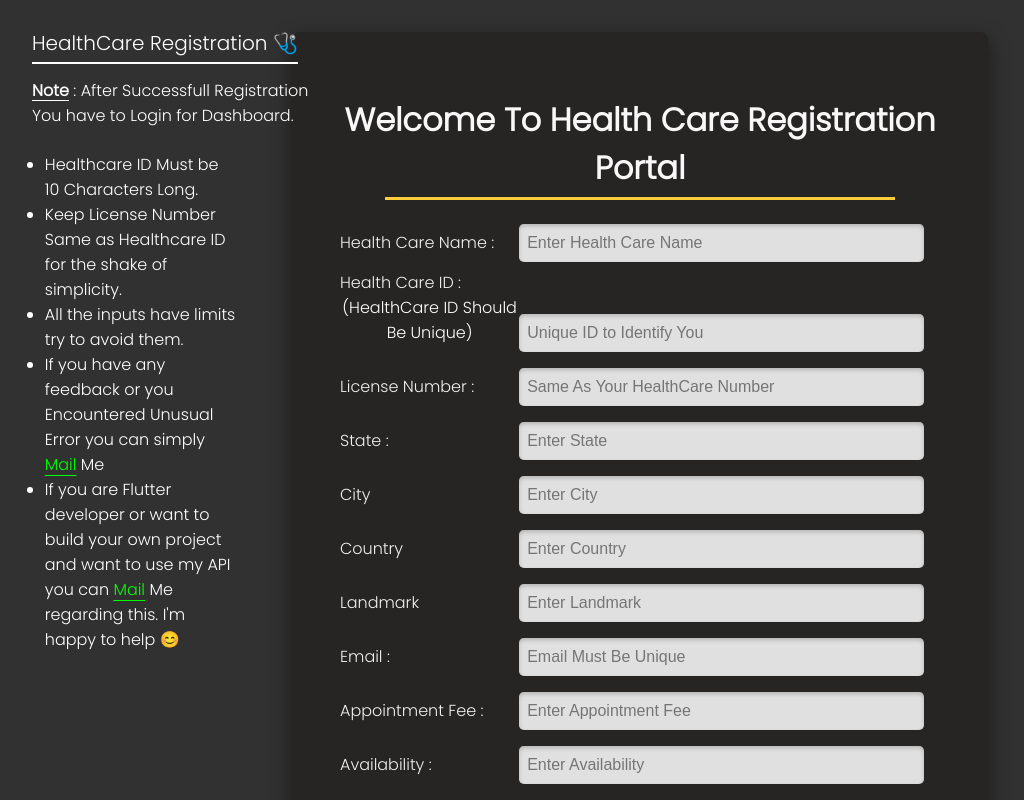
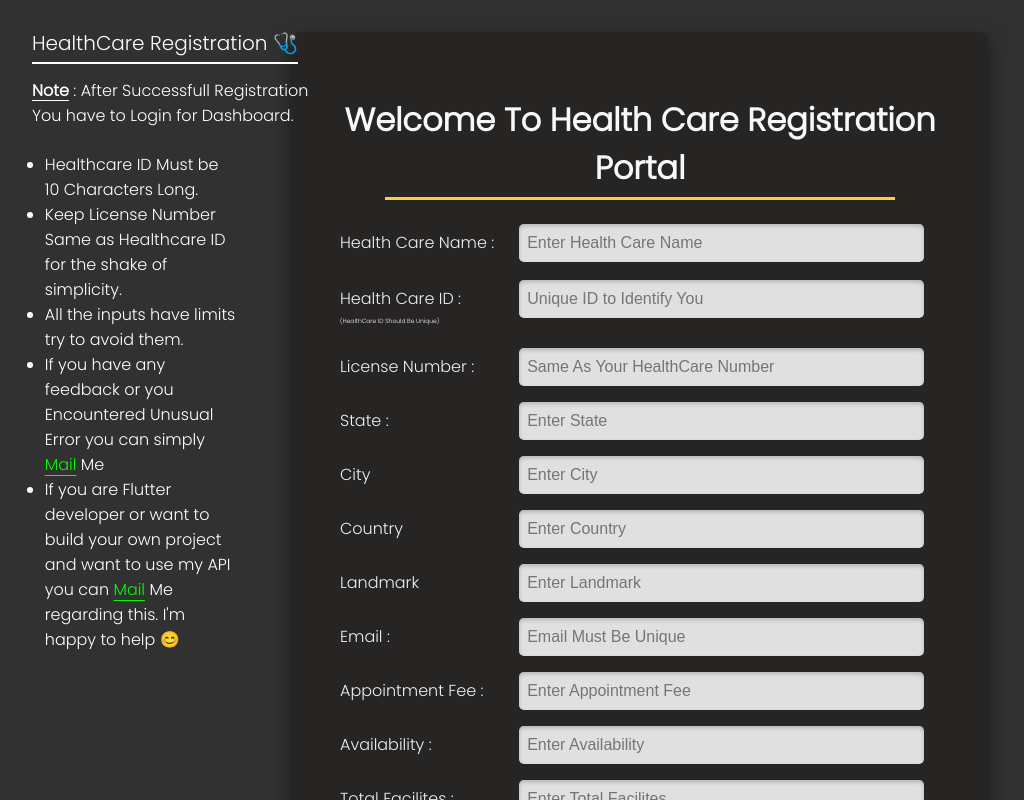
Before and after one commit to BharatSeva/BharatSeva-Plus-HealthCare-Interface, a React (Create React App) app: page /healthcare/register in a window 1280 px wide. Shown: the top 800 px of the page, without its empty margins (0-1024 px from the left). Built offline with nearby package versions, Linux system fonts and the light colour scheme; the HTML template or start-up script is replaced by a standard one.

Commit message:
Edit Register form

```diff
--- a/src/HIP Interface/SignAndLogin/Register/Register.css
+++ b/src/HIP Interface/SignAndLogin/Register/Register.css
@@ -190,7 +190,7 @@ input:focus {
     color: white;
     text-align: center;
     display: inline-block;
-    font-size: 2vh;
+    /* font-size: 2vh; */
 }
 
 .TermsandConditions {
--- a/src/HIP Interface/SignAndLogin/Register/Register.js
+++ b/src/HIP Interface/SignAndLogin/Register/Register.js
@@ -111,9 +111,17 @@ export default function Register() {
 								/>
 								<br></br>
 								<label>
-									Health Care ID :{" "}
-									<span className="HelptextinRegister">
-										(HealthCare ID Should Be Unique)
+									<span
+										style={{
+											display: "flex",
+											flexDirection: "column",
+											justifyContent: "flex-start",
+											alignItems: "flex-start",
+										}}>
+										<p>Health Care ID : </p>
+										<p className="HelptextinRegister" style={{fontSize: "6px", marginTop: "-10px"}}>
+											(HealthCare ID Should Be Unique)
+										</p>
 									</span>
 								</label>
 								<input
@@ -310,7 +318,12 @@ export default function Register() {
 										height: "1px",
 										backgroundColor: "whitesmoke",
 									}}></div>
-								<div style={{ fontSize: "1.5rem", fontWeight: "bolder" , color: "white"}}>
+								<div
+									style={{
+										fontSize: "1.5rem",
+										fontWeight: "bolder",
+										color: "white",
+									}}>
 									OR
 								</div>
 								<div
```
